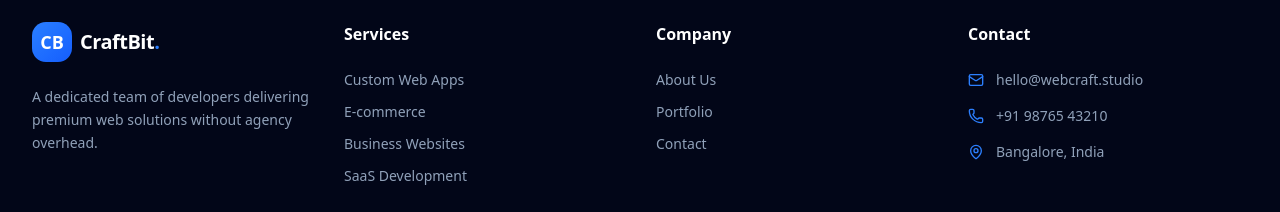
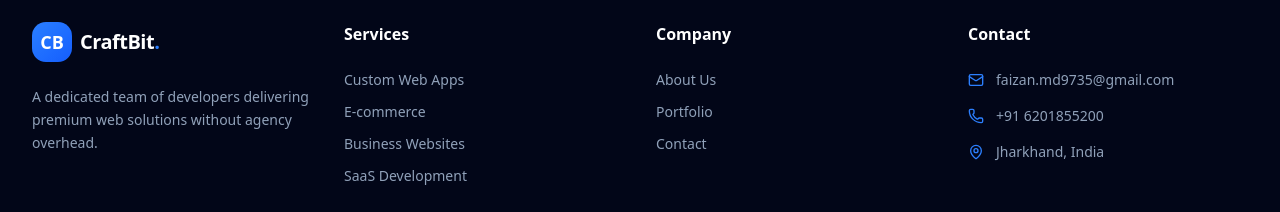
Before and after one commit to Craftbit-Solution/Craftbit, a Next.js app: page /contact in a window 1280 px wide. Shown: the part 1341-1553 px from the top of the page. Built offline with nearby package versions, Linux system fonts and the light colour scheme.

Commit message:
Update contact information in footer component

```diff
--- a/components/shared/footer.tsx
+++ b/components/shared/footer.tsx
@@ -67,11 +67,11 @@ export default function Footer() {
             <ul className="space-y-4">
               <li>
                 <a
-                  href="mailto:hello@webcraft.studio"
+                  href="mailto:faizan.md9735@gmail.com"
                   className="flex items-center gap-3 text-sm text-slate-400 transition-colors hover:text-white"
                 >
                   <Mail className="h-4 w-4 text-blue-500" />
-                  hello@webcraft.studio
+                  faizan.md9735@gmail.com
                 </a>
               </li>
               <li>
@@ -80,13 +80,13 @@ export default function Footer() {
                   className="flex items-center gap-3 text-sm text-slate-400 transition-colors hover:text-white"
                 >
                   <Phone className="h-4 w-4 text-blue-500" />
-                  +91 98765 43210
+                  +91 6201855200
                 </a>
               </li>
               <li>
                 <span className="flex items-start gap-3 text-sm text-slate-400">
                   <MapPin className="mt-0.5 h-4 w-4 text-blue-500" />
-                  Bangalore, India
+                  Jharkhand, India
                 </span>
               </li>
             </ul>
```
